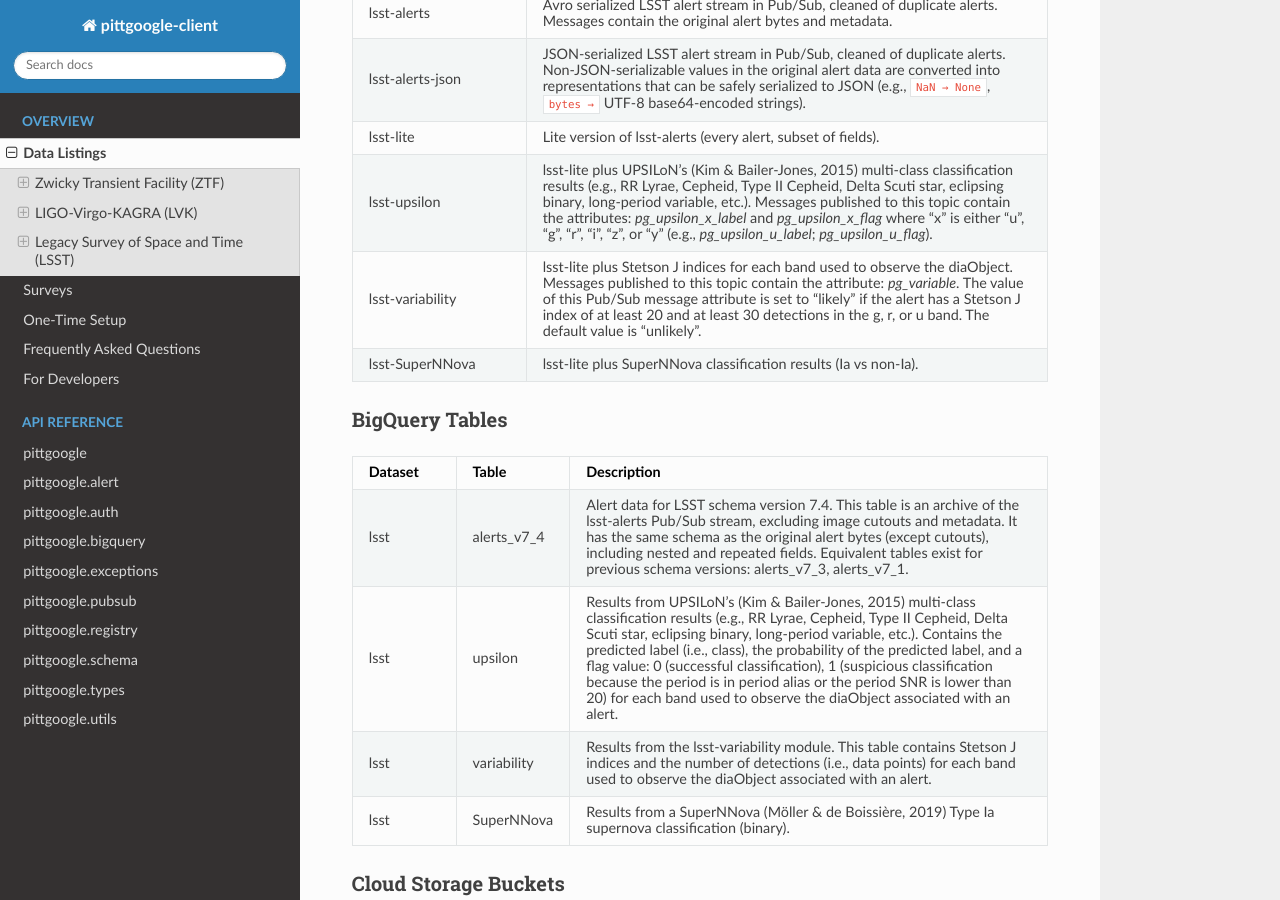
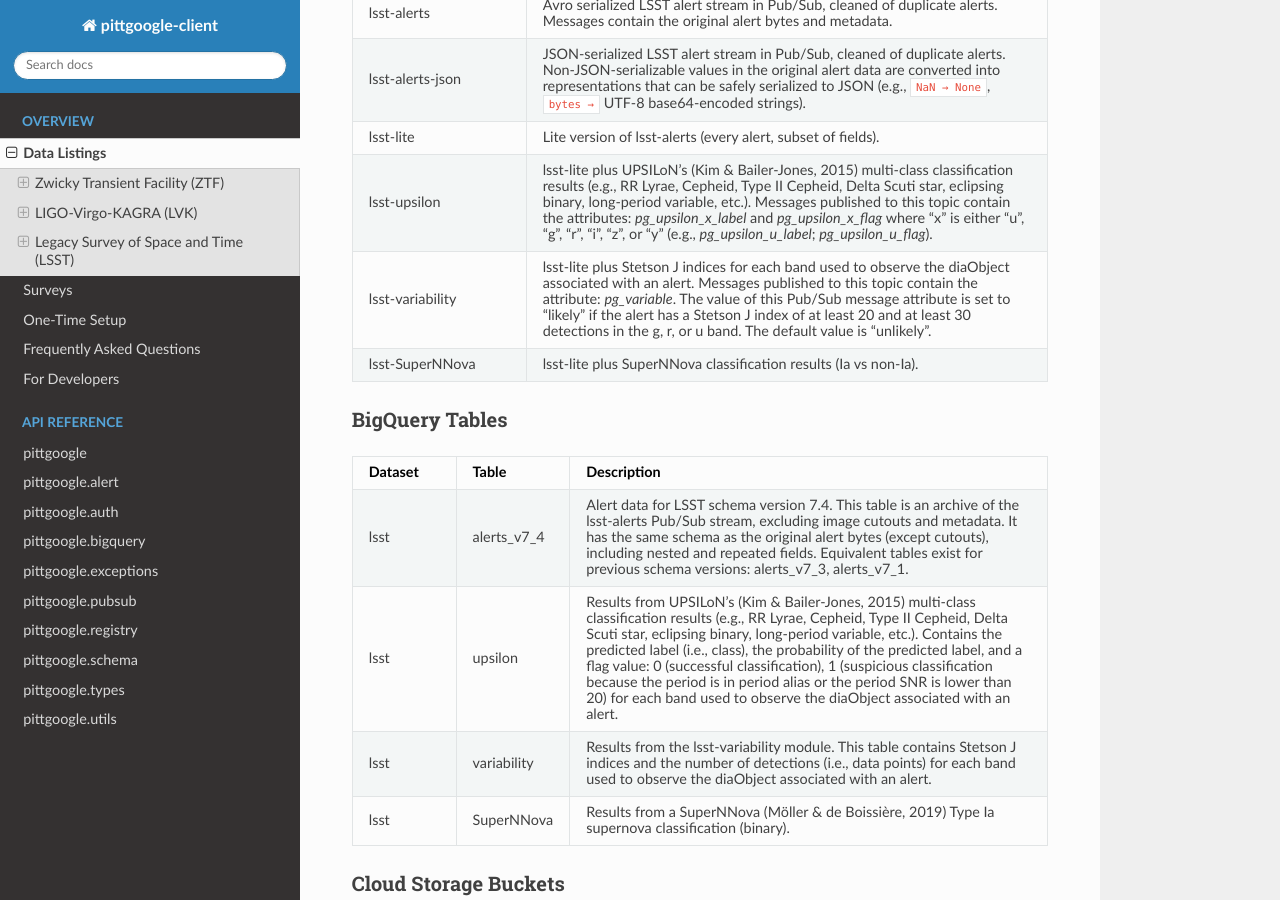
Before and after one commit to mwvgroup/pittgoogle-client, a Sphinx documentation site: the page built from docs/source/listings.rst, in a window 1280 px wide and 900 px high, scrolled down 2442 px. Built offline with Sphinx 7.4.7 and the Read the Docs theme 3.1.0, drawn with Linux system fonts in a browser that asks for light colours.

Commit message:
rephrase description for lsst-variability Pub/Sub topic

```diff
--- a/docs/source/listings.rst
+++ b/docs/source/listings.rst
@@ -200,10 +200,10 @@ Pub/Sub Alert Streams
         either "u", "g", "r", "i", "z", or "y" (e.g., `pg_upsilon_u_label`; `pg_upsilon_u_flag`).
 
     * - lsst-variability
-      - lsst-lite plus Stetson J indices for each band used to observe the diaObject. Messages published to this topic
-        contain the attribute: `pg_variable`. The value of this Pub/Sub message attribute is set to "likely" if the
-        alert has a Stetson J index of at least 20 and at least 30 detections in the g, r, or u band. The
-        default value is "unlikely".
+      - lsst-lite plus Stetson J indices for each band used to observe the diaObject associated with an alert.
+        Messages published to this topic contain the attribute: `pg_variable`. The value of this Pub/Sub message
+        attribute is set to "likely" if the alert has a Stetson J index of at least 20 and at least 30 detections in
+        the g, r, or u band. The default value is "unlikely".
 
     * - lsst-SuperNNova
       - lsst-lite plus SuperNNova classification results (Ia vs non-Ia).
```
